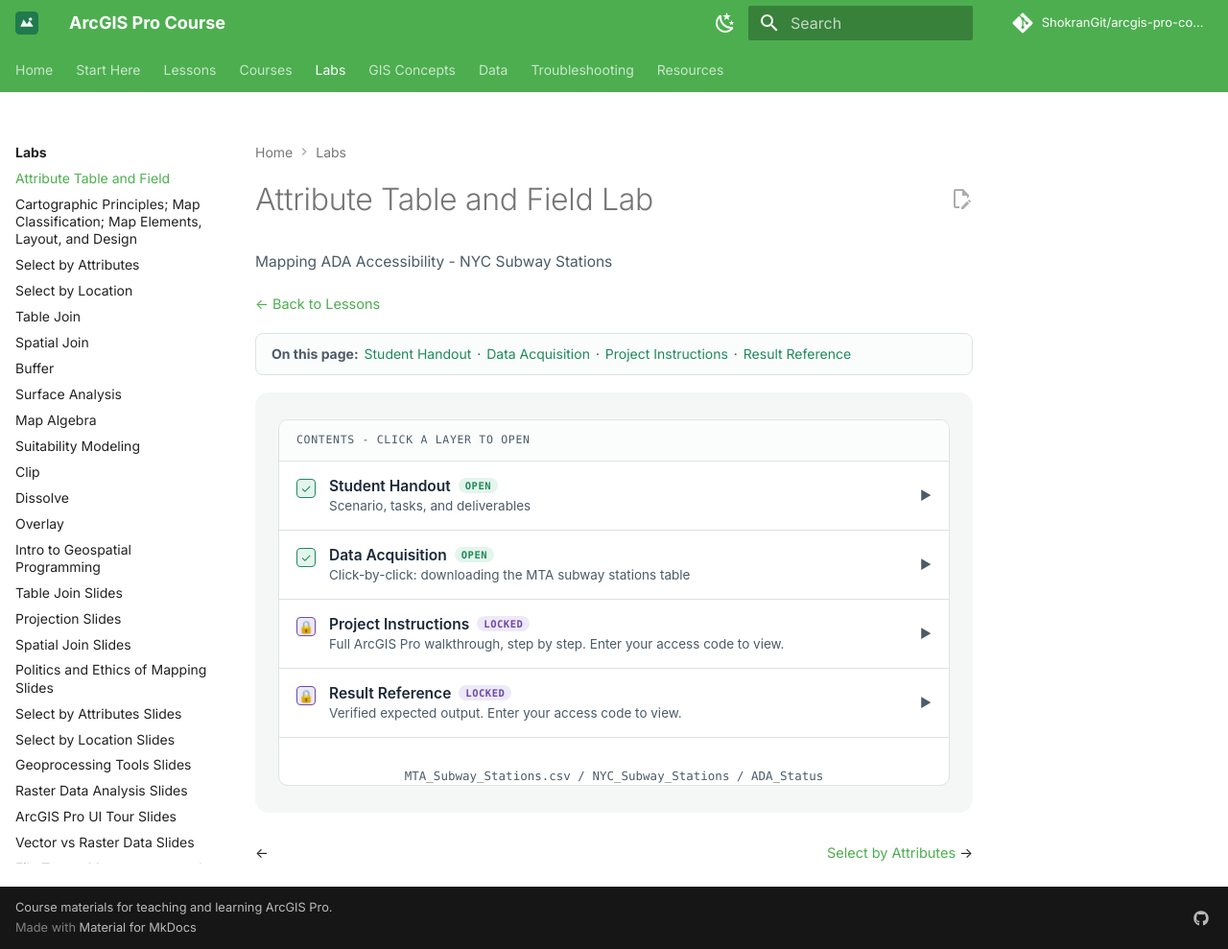
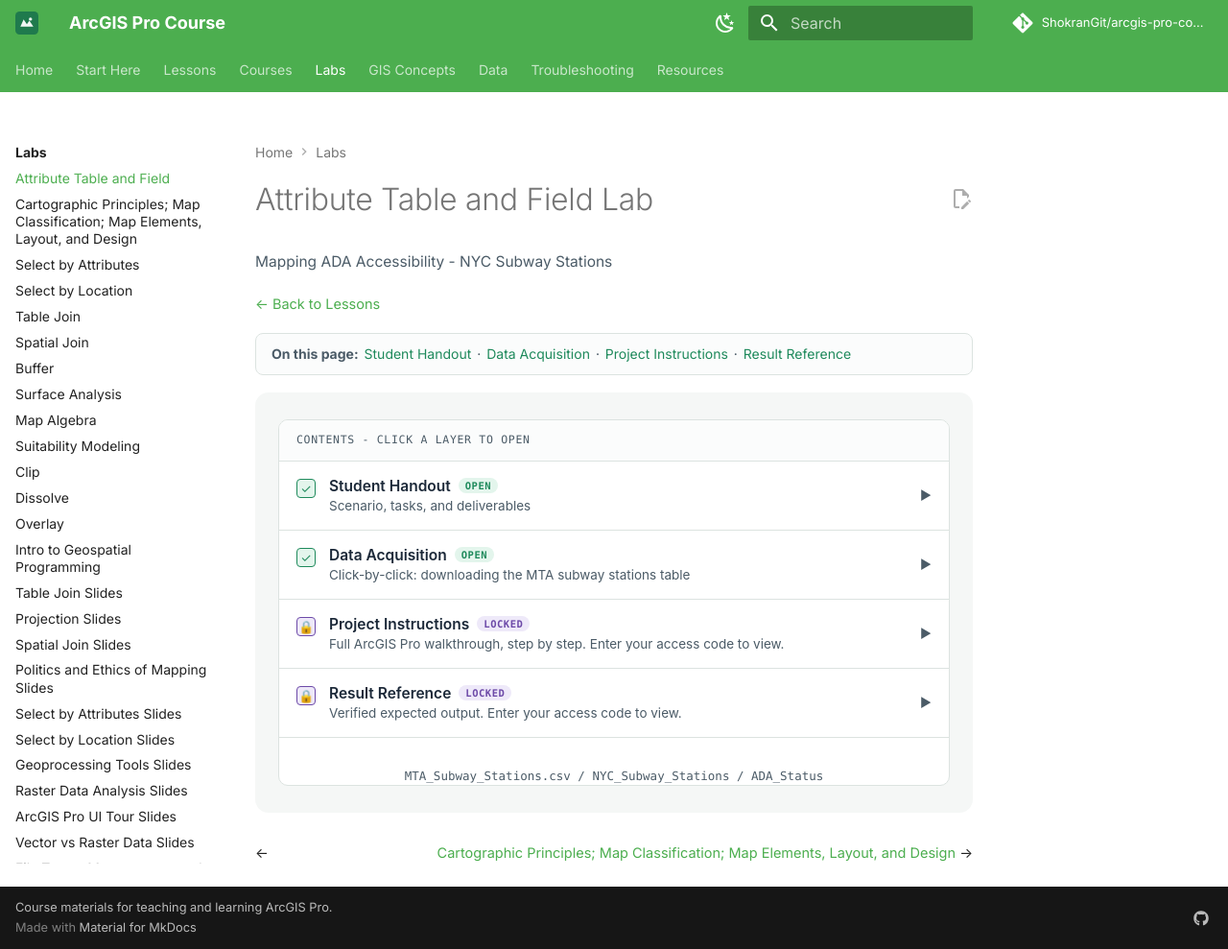
Before and after one commit to ShokranGit/arcgis-pro-course, an MkDocs documentation site: the page built from docs/labs/attribute-table-and-field.md, in a window 1280 px wide and 989 px high. Shown: the whole window at 96% size. Built offline with MkDocs 1.6.1 and Material for MkDocs 9.7.7, drawn with Linux system fonts in a browser that asks for light colours; comment, search, counter and statistics services are not loaded.

Commit message:
Point lab-nav-next to the new classification and layout design lab

```diff
--- a/docs/labs/attribute-table-and-field.md
+++ b/docs/labs/attribute-table-and-field.md
@@ -285,5 +285,5 @@ result: "ATF2026"
 
 <div class="lab-nav">
 <span class="lab-nav-prev"></span>
-<span class="lab-nav-next"><a href="../select-by-attributes/">Select by Attributes</a></span>
+<span class="lab-nav-next"><a href="../data-classification-and-layout-design/">Cartographic Principles; Map Classification; Map Elements, Layout, and Design</a></span>
 </div>
```
